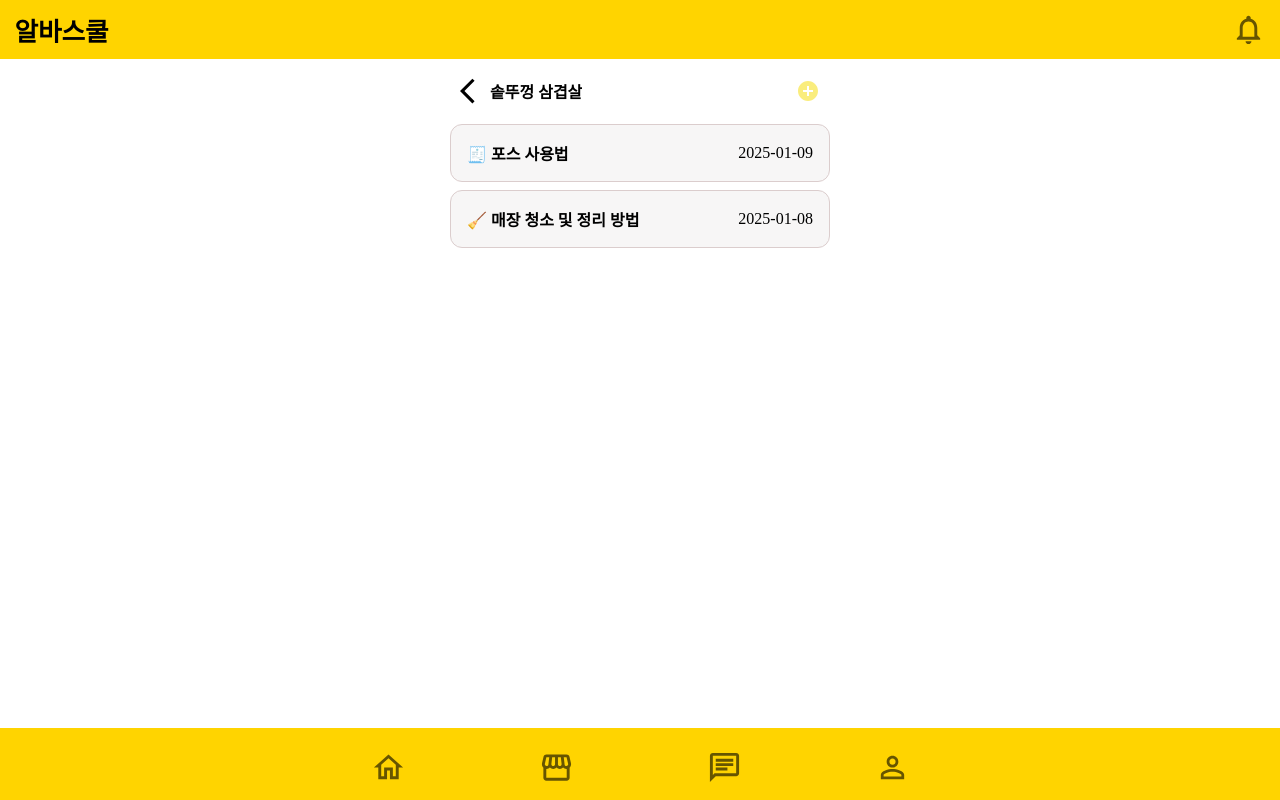
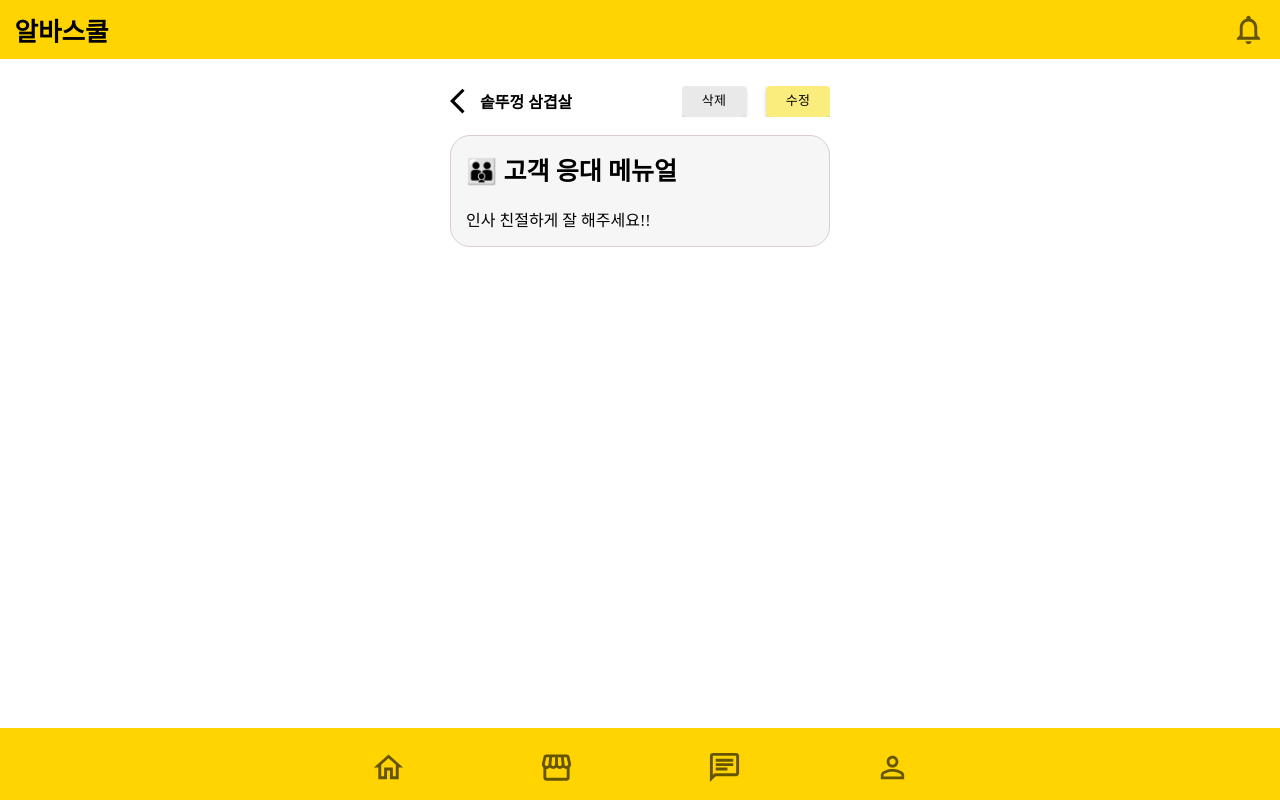
Before and after one commit to leejjorang/albaschool_frontend, a React (Vite) app: page / in a window 1280 px wide. Built offline with nearby package versions, Linux system fonts and the light colour scheme; a web font is replaced by a local one.

Commit message:
Feat: 교육 페이지 게시글 컴포넌트화

```diff
--- a/src/App.tsx
+++ b/src/App.tsx
@@ -1,13 +1,13 @@
 import { GlobalStyle } from "./styles/global";
 import Layout from "./components/layout/Layout";
-import ManagerEduList from "./pages/manager/ManagerEduList";
+import ManagerEduPost from "./pages/manager/ManagerEduPost";
 
 function App() {
   return (
     <>
       <GlobalStyle />
       <Layout>
-        <ManagerEduList />
+        <ManagerEduPost />
       </Layout>
     </>
   )
--- a/src/pages/manager/EduPost.tsx
+++ b/src/components/EduPostForm.tsx
@@ -13,7 +13,11 @@ const data: postProps = {
 };
 const shopName = "솥뚜껑 삼겹살";
 
-function EduPost() {
+interface FormProps {
+  type: "staff" | "business";
+}
+
+function EduPostForm({ type }: FormProps) {
   return (
     <EduPostStyle>
       <Box
@@ -43,6 +47,7 @@ function EduPost() {
           />
           {shopName}
         </Box>
+        {type === "business" && (
         <Box>
           <Button
             variant="contained"
@@ -72,6 +77,7 @@ function EduPost() {
             수정
           </Button>
         </Box>
+        )}
       </Box>
       <Box
         sx={{
@@ -104,4 +110,4 @@ const EduPostStyle = styled.div`
   justify-content: flex-start;
   margin: 20px auto;
 `;
-export default EduPost;
+export default EduPostForm;
--- /dev/null
+++ b/src/pages/manager/ManagerEduPost.tsx
@@ -0,0 +1,7 @@
+import EduPostForm from "../../components/EduPostForm";
+
+function ManagerEduPost() {
+  return <EduPostForm type="business" />;
+}
+
+export default ManagerEduPost;
```
Also changed, not shown: src/pages/staff/StaffEduPost.tsx (added, +7 -0 lines).
